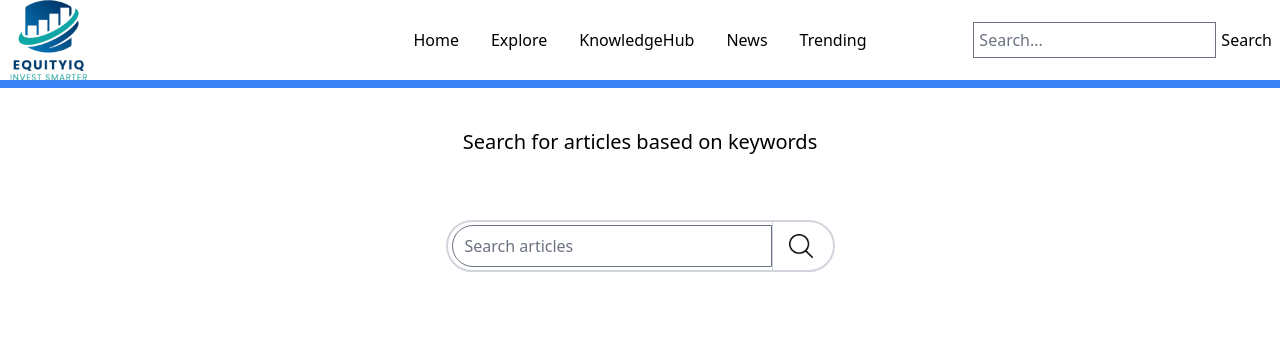
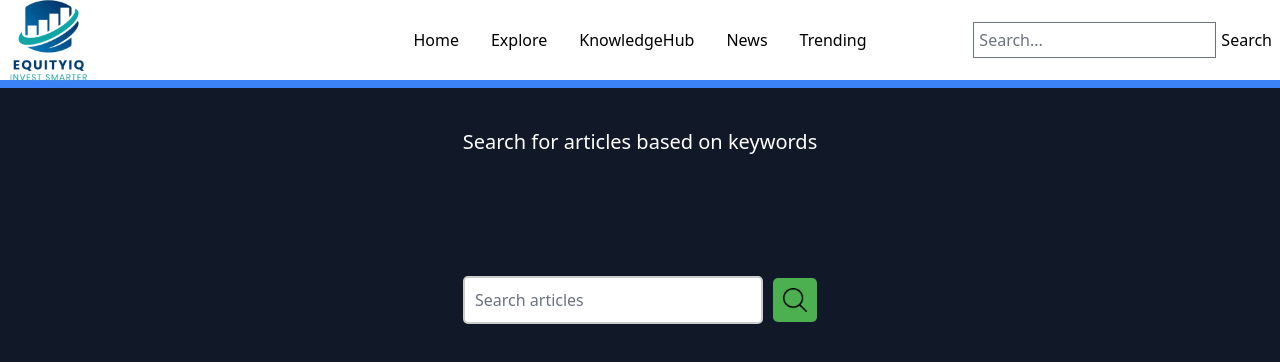
Before and after one commit to ChiragLokesh/EquityIQ, a React (Vite) app in the folder client/: page /news in a window 1280 px wide. Shown: the top 362 px of the page. Built offline with nearby package versions, Linux system fonts and the light colour scheme.

Commit message:
Update news.jsx

```diff
--- a/client/src/view/News/news.jsx
+++ b/client/src/view/News/news.jsx
@@ -1,27 +1,70 @@
 import { useState } from "react";
 import { DateTime } from "luxon";
-import Search from "src/assets/search.png";
+import SearchIcon from "src/assets/search.png";
 
 function News() {
   const [news, setNews] = useState(null);
   const [query, setQuery] = useState("");
-  const [error, setError] = useState(""); // Add state to track errors
+  const [error, setError] = useState("");
+  const [suggestions, setSuggestions] = useState([]);
+
+  // Predefined list of autofill suggestions
+  const autofillSuggestions = [
+    "Reliance Industries",
+    "Tata Consultancy Services",
+    "HDFC Bank",
+    "Infosys",
+    "Housing Development Finance Corporation",
+    "ICICI Bank",
+    "Kotak Mahindra Bank",
+    "State Bank of India",
+    "Larsen & Toubro",
+    "Axis Bank",
+    "Bharti Airtel",
+    "Hindustan Unilever",
+    "ITC",
+    "Bajaj Finance",
+    "Maruti Suzuki India",
+    "Wipro",
+    "Asian Paints",
+    "Tech Mahindra",
+    "UltraTech Cement",
+    "Titan Company",
+    "Sun Pharmaceutical Industries",
+    "Mahindra & Mahindra",
+    "NTPC",
+    "Reliance",
+    "Tata Steel",
+    "Coal India",
+    "IndusInd Bank",
+    "Adani Ports and Special Economic Zone",
+    "HDFC Life Insurance Company",
+    "Bajaj Auto",
+    "Power Grid Corporation of India",
+    "Tata Motors",
+    "Hero MotoCorp",
+    "Hindalco Industries",
+    "Oil and Natural Gas Corporation",
+    "JSW Steel",
+    "UPL",
+    "Grasim Industries",
+    "HCL Technologies",
+    "Dr. Reddy's Laboratories",
+    "Shree Cement",
+  ];
 
   async function getNews() {
-    setError(""); // Reset error message before fetching
+    setError("");
     if (!query) {
       setError("Please enter a search query.");
-      return; // Don't fetch if the query is empty
+      return;
     }
     try {
       const response = await fetch(
         `https://newsapi.org/v2/top-headlines?q=${query}&category=business&country=in&apiKey=${
           import.meta.env.VITE_NEWS_API_KEY
         }`
-        // VITE_NEWS_API_KEY = 18081627bdf74e9381f2dc41b99e3287
       );
-
-      console.log(response);
       if (!response.ok) {
         throw new Error("Network response was not ok");
       }
@@ -35,40 +78,81 @@ function News() {
 
   const formattedDate = (date) => DateTime.fromISO(date).toFormat("MM/dd/yyyy");
 
-  const handleSearchChange = (event) => setQuery(event.target.value);
+  const handleSearchChange = (event) => {
+    const value = event.target.value;
+    setQuery(value);
+    // Filter suggestions based on input value
+    const filteredSuggestions = autofillSuggestions.filter((suggestion) =>
+      suggestion.toLowerCase().includes(value.toLowerCase())
+    );
+    setSuggestions(filteredSuggestions);
+  };
 
   const handleSearchSubmit = (event) => {
     event.preventDefault();
     getNews();
   };
 
-  // Need to do formatting
+  const handleSuggestionClick = (suggestion) => {
+    setQuery(suggestion);
+    setSuggestions([]);
+    getNews();
+  };
+
   return (
-    <div className="bg-white flex flex-col h-screen gap-16 overflow-y-auto">
+    <div className="bg-gray-900 text-white flex flex-col h-screen gap-16 overflow-y-auto">
       <div className="flex justify-center">
-        <h2 className="text-black font-medium text-xl pt-10">
+        <h2 className="text-white font-medium text-xl pt-10">
           Search for articles based on keywords
         </h2>
       </div>
       <form
         onSubmit={handleSearchSubmit}
-        className="flex justify-center h-[20vh]"
+        className="flex justify-center h-[20vh] relative"
       >
-        <div className="flex items-center justify-center border-2 border-gray-300 h-fit rounded-full px-1">
+        <div style={{ margin: "20px", display: "flex", alignItems: "center" }}>
           <input
             type="text"
-            className="w-80 rounded-l-full"
+            value={query}
+            onChange={handleSearchChange}
             placeholder="Search articles"
-            onChange={handleSearchChange}
-            value={query}
+            className="text-black" // Add this class
+            style={{
+              marginRight: "10px",
+              padding: "10px",
+              width: "300px", // Adjusted width
+              border: "2px solid #ccc",
+              borderRadius: "5px",
+              fontSize: "1rem",
+            }}
           />
           <button
             type="submit"
-            className="border-l border-gray-300 rounded-r-full px-4 py-3"
+            style={{
+              padding: "10px",
+              border: "none",
+              borderRadius: "5px",
+              cursor: "pointer",
+              backgroundColor: "#4CAF50",
+              color: "white",
+            }}
           >
-            <img src={Search} alt="search" className="w-6 h-6" />
+            <img src={SearchIcon} alt="search" className="w-6 h-6" />
           </button>
         </div>
+        {suggestions.length > 0 && (
+          <ul className="absolute z-10 bg-white w-80 rounded-b-lg border border-gray-300 top-full mt-1">
+            {suggestions.map((suggestion, index) => (
+              <li
+                key={index}
+                className="px-4 py-2 cursor-pointer hover:bg-gray-100 text-black"
+                onClick={() => handleSuggestionClick(suggestion)}
+              >
+                {suggestion}
+              </li>
+            ))}
+          </ul>
+        )}
       </form>
       {error && <div className="text-red-500 text-center">{error}</div>}
       {news && news.articles && (
```
